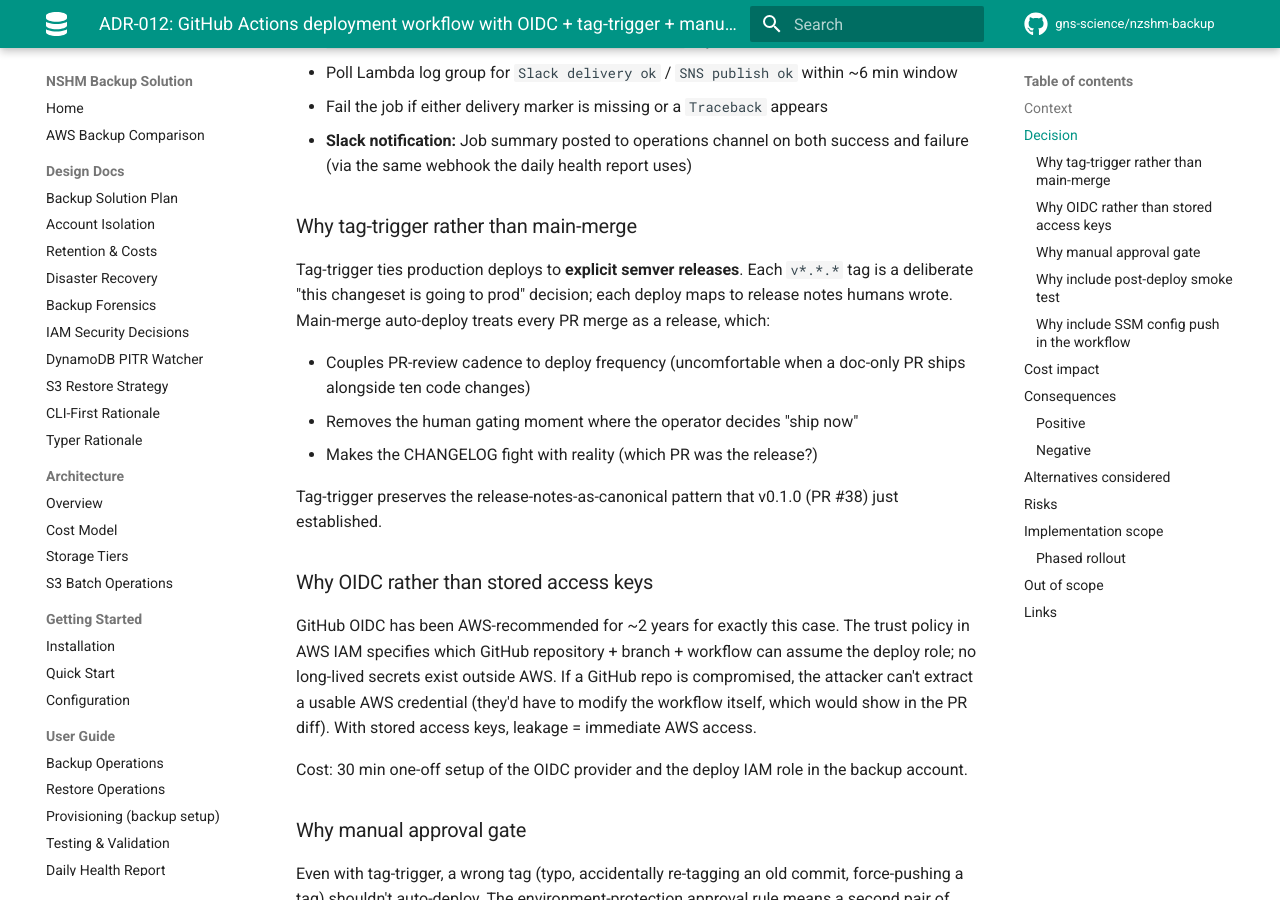
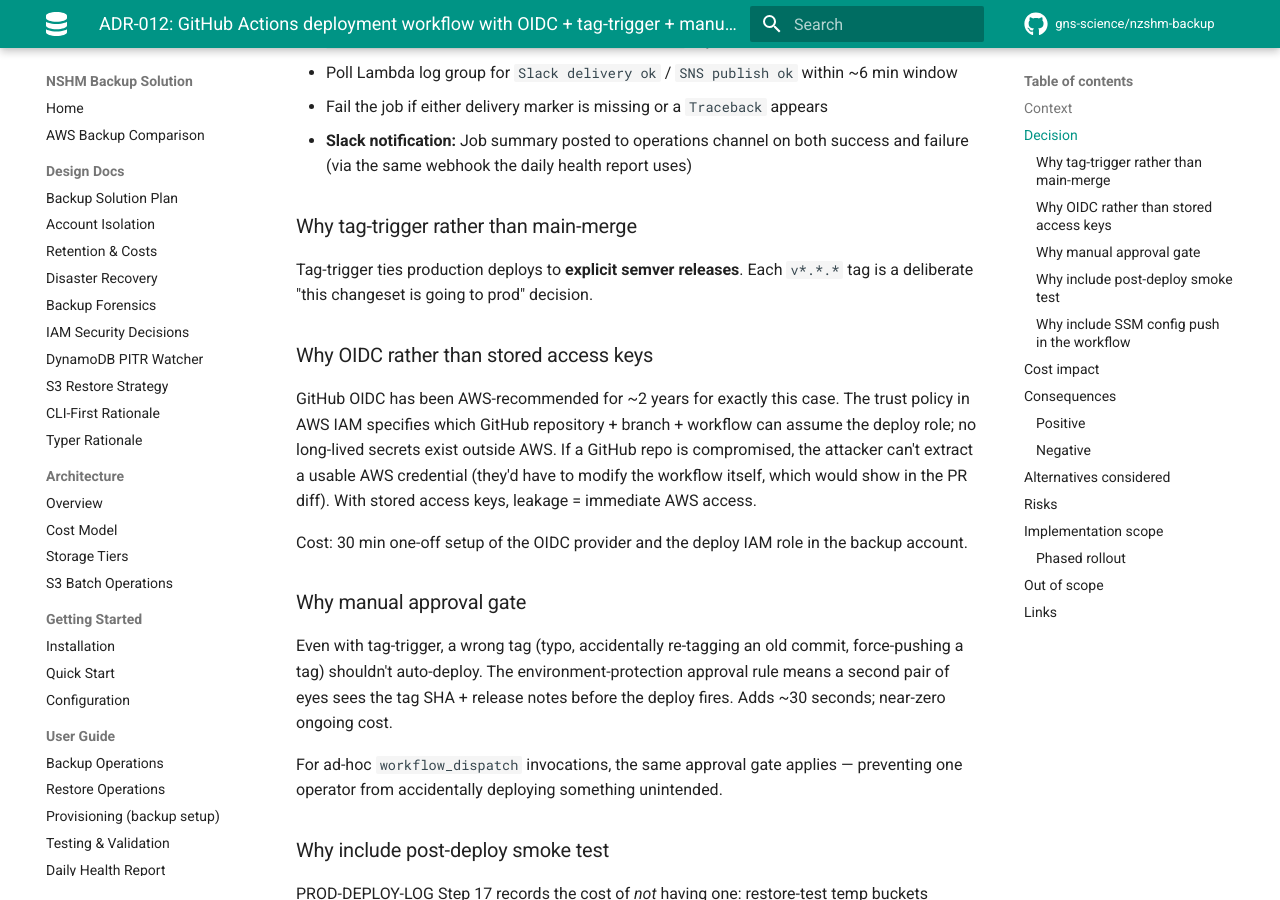
Before and after one commit to GNS-Science/aws-snapshot, an MkDocs documentation site: the page built from docs/design/adr/ADR-012-github-actions-deploy-workflow.md, in a window 1280 px wide and 900 px high, scrolled down 1749 px. Built offline with MkDocs 1.6.1 and Material for MkDocs 9.7.7, drawn with Linux system fonts in a browser that asks for light colours; comment, search, counter and statistics services are not loaded; the version menu is left out.

Commit message:
Update docs/design/adr/ADR-012-github-actions-deploy-workflow.md
Co-authored-by: voj <billsandsignups@gmail.com>

```diff
--- a/docs/design/adr/ADR-012-github-actions-deploy-workflow.md
+++ b/docs/design/adr/ADR-012-github-actions-deploy-workflow.md
@@ -85,17 +85,7 @@ with the following shape:
 
 Tag-trigger ties production deploys to **explicit semver releases**.
 Each `v*.*.*` tag is a deliberate "this changeset is going to prod"
-decision; each deploy maps to release notes humans wrote. Main-merge
-auto-deploy treats every PR merge as a release, which:
-
-- Couples PR-review cadence to deploy frequency (uncomfortable when
-  a doc-only PR ships alongside ten code changes)
-- Removes the human gating moment where the operator decides "ship
-  now"
-- Makes the CHANGELOG fight with reality (which PR was the release?)
-
-Tag-trigger preserves the release-notes-as-canonical pattern that
-v0.1.0 (PR #38) just established.
+decision.
 
 ### Why OIDC rather than stored access keys
 
```
